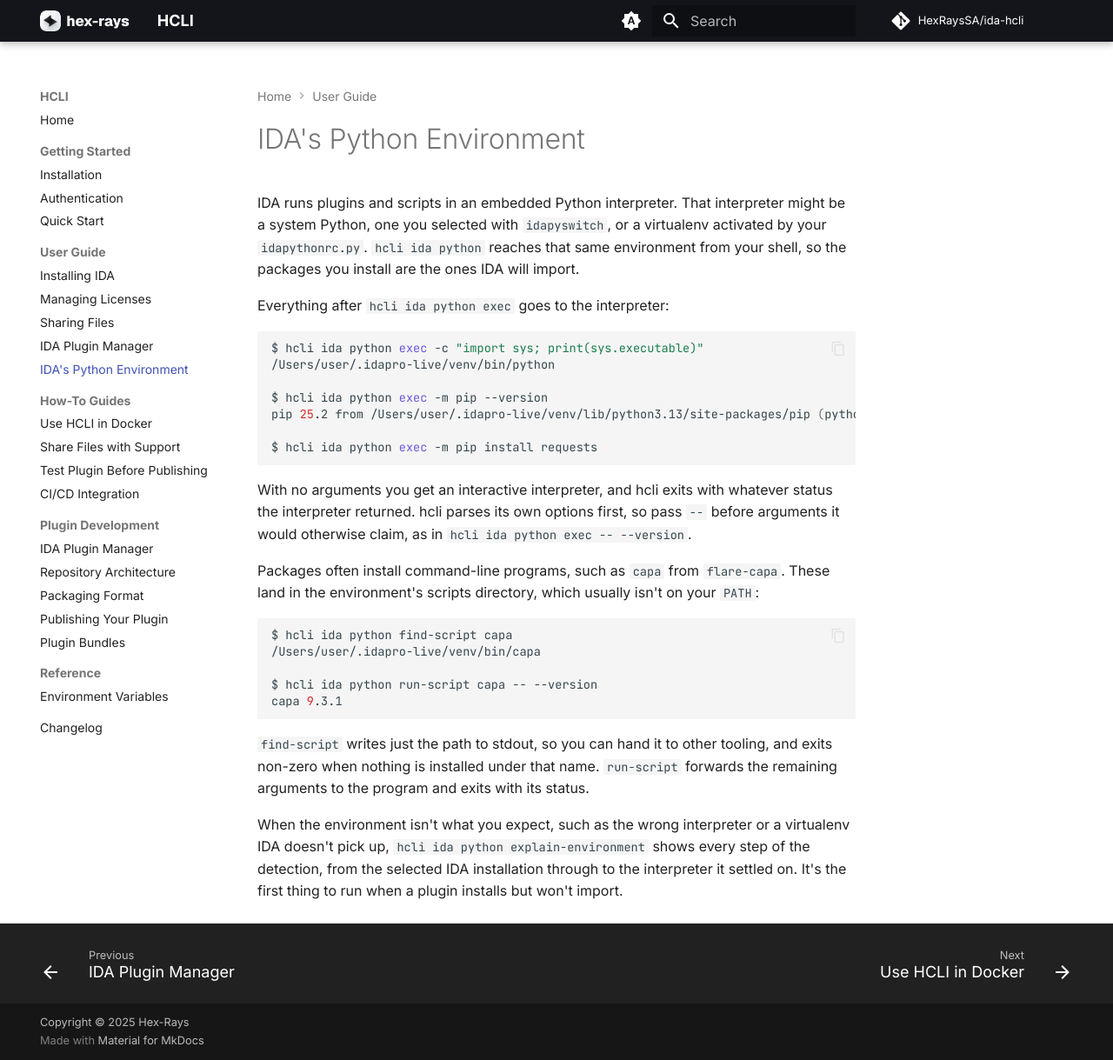
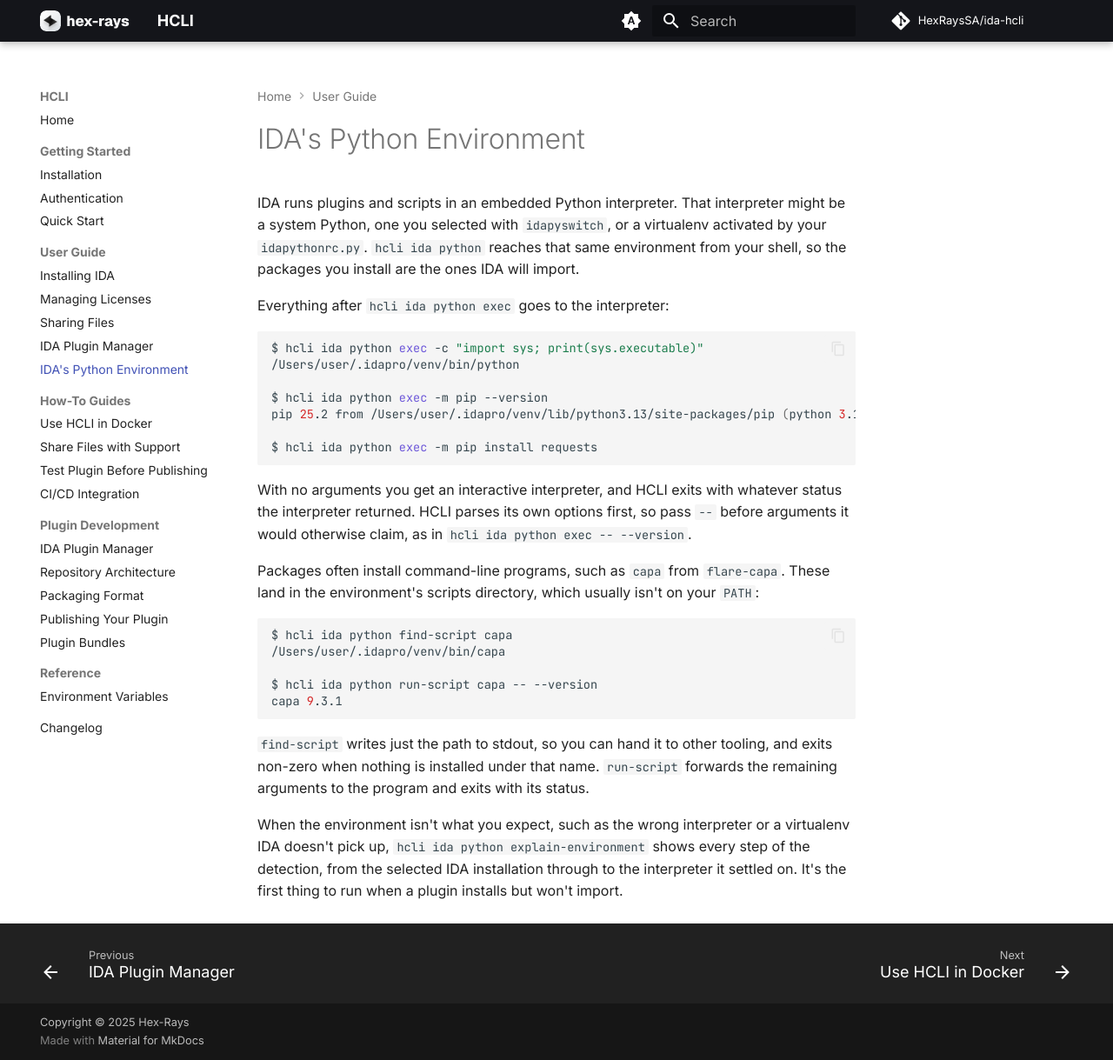
Before and after one commit to HexRaysSA/ida-hcli, an MkDocs documentation site: the page built from docs/user-guide/ida-python-environment.md, in a window 1280 px wide and 1219 px high. Shown: the whole window at 87% size. Built offline with MkDocs 1.6.1 and Material for MkDocs 9.7.7, drawn with Linux system fonts in a browser that asks for light colours; comment, search, counter and statistics services are not loaded.

Commit message:
fix: use HCLI in prose and .idapro in example paths
Address PR review: uppercase HCLI in readable text (not CLI
invocations), and use .idapro instead of .idapro-live in docs.

Co-Authored-By: Claude Opus 4.6 <noreply@anthropic.com>

````diff
--- a/docs/user-guide/ida-python-environment.md
+++ b/docs/user-guide/ida-python-environment.md
@@ -6,21 +6,21 @@ Everything after `hcli ida python exec` goes to the interpreter:
 
 ```bash
 $ hcli ida python exec -c "import sys; print(sys.executable)"
-/Users/user/.idapro-live/venv/bin/python
+/Users/user/.idapro/venv/bin/python
 
 $ hcli ida python exec -m pip --version
-pip 25.2 from /Users/user/.idapro-live/venv/lib/python3.13/site-packages/pip (python 3.13)
+pip 25.2 from /Users/user/.idapro/venv/lib/python3.13/site-packages/pip (python 3.13)
 
 $ hcli ida python exec -m pip install requests
 ```
 
-With no arguments you get an interactive interpreter, and hcli exits with whatever status the interpreter returned. hcli parses its own options first, so pass `--` before arguments it would otherwise claim, as in `hcli ida python exec -- --version`.
+With no arguments you get an interactive interpreter, and HCLI exits with whatever status the interpreter returned. HCLI parses its own options first, so pass `--` before arguments it would otherwise claim, as in `hcli ida python exec -- --version`.
 
 Packages often install command-line programs, such as `capa` from `flare-capa`. These land in the environment's scripts directory, which usually isn't on your `PATH`:
 
 ```bash
 $ hcli ida python find-script capa
-/Users/user/.idapro-live/venv/bin/capa
+/Users/user/.idapro/venv/bin/capa
 
 $ hcli ida python run-script capa -- --version
 capa 9.3.1
````
Also changed, not shown: 3 other files.
